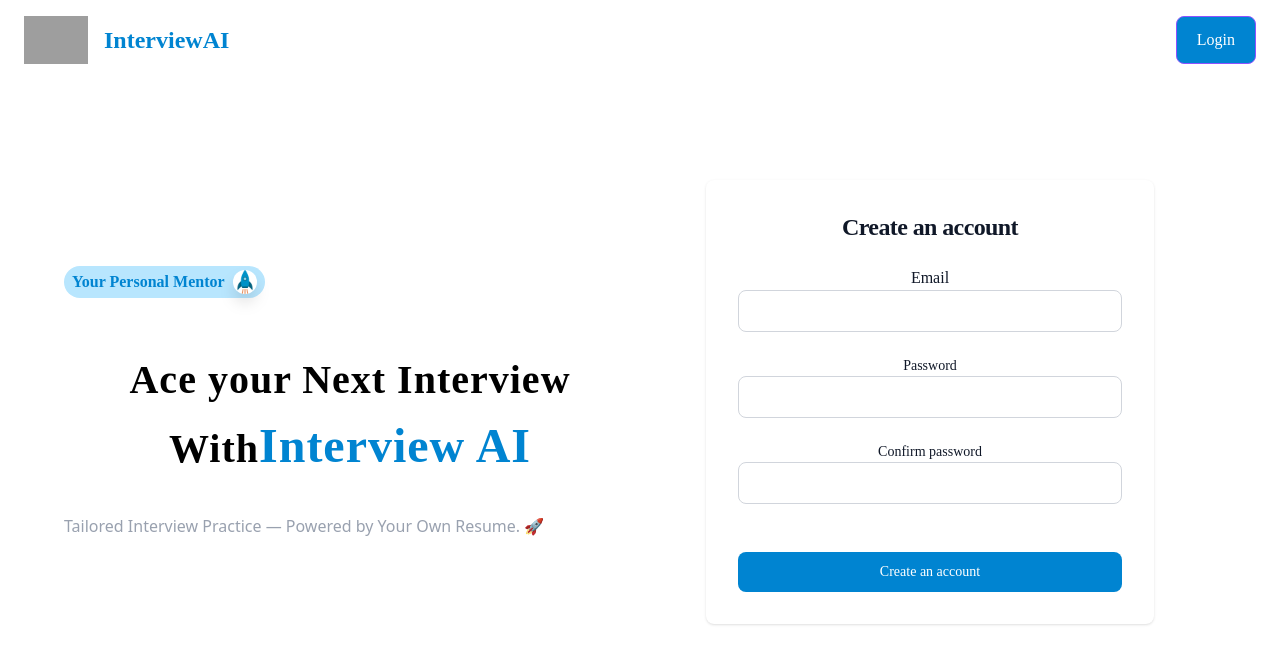
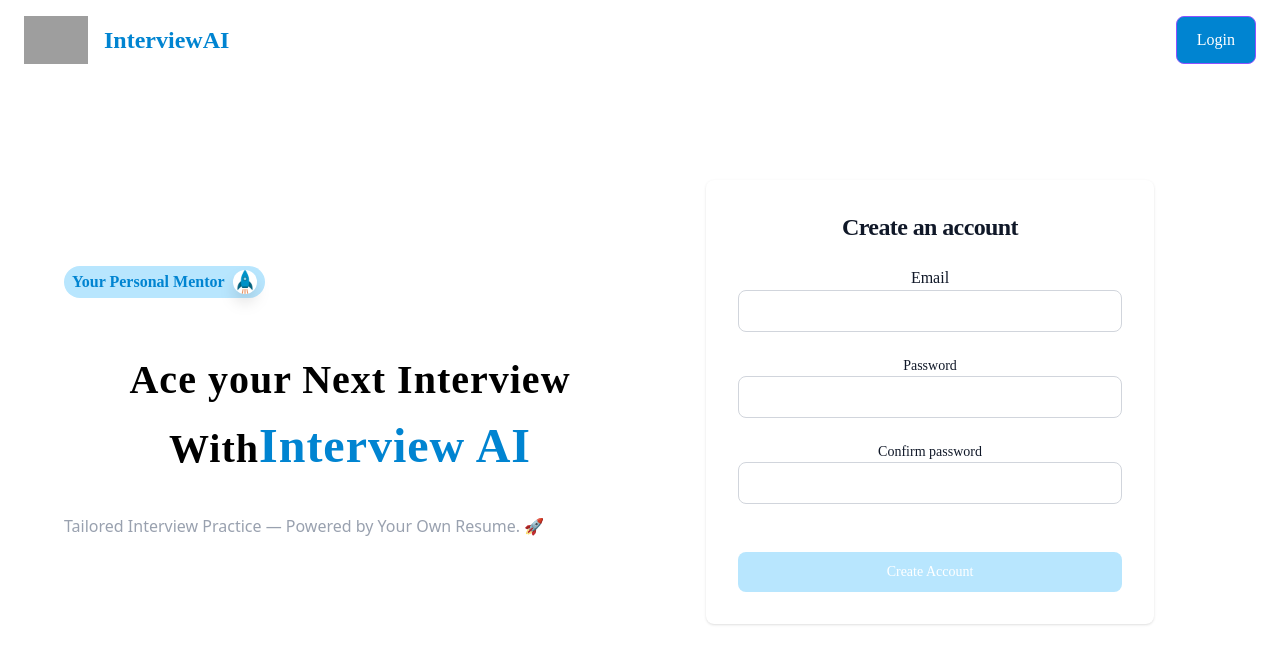
Before and after one commit to SChandana21/interviewai, a React (Create React App) app: page / in a window 1280 px wide. Shown: the top 664 px of the page. Built offline with nearby package versions, Linux system fonts and the light colour scheme; no server answers; grey boxes are pictures that could not be loaded.

Commit message:
before submit

```diff
--- a/package.json
+++ b/package.json
@@ -8,6 +8,7 @@
     "@testing-library/jest-dom": "^6.9.1",
     "@testing-library/react": "^16.3.0",
     "@testing-library/user-event": "^13.5.0",
+    "axios": "^1.12.2",
     "react": "^19.2.0",
     "react-dom": "^19.2.0",
     "react-hot-toast": "^2.6.0",
--- a/src/Components/Signup.js
+++ b/src/Components/Signup.js
@@ -2,6 +2,7 @@ import React, { useState } from 'react'
 import Internshiplogo from '../img/Startup.png';
 import { useRef, useEffect } from 'react';
 import toast, { Toaster } from "react-hot-toast";
+import axios from 'axios';
 
 const Signup = () => {
     const [useremail, setuseremail] = useState('');
@@ -41,7 +42,7 @@ const Signup = () => {
             if (!result && password) {
                 toast.error("Invalid Password", {
                     duration: 5000,
-                    ariaProps: {role: "alert", "aria-live": "assertive"},
+                    ariaProps: { role: "alert", "aria-live": "assertive" },
                 })
             }
         }, 600);
@@ -57,12 +58,14 @@ const Signup = () => {
             if (!passwordmatchingres && confirmpassword) {
                 toast.error("Passwords not matching, Please check", {
                     duration: 5000,
-                ariaProps: {role: "alert", "aria-live": "assertive"},
+                    ariaProps: { role: "alert", "aria-live": "assertive" },
                 })
             }
         }, 600);
         return () => clearTimeout(timeout);
     }, [confirmpassword, password])
+
+    const submitform = axios.post()
 
     return (
         <>
@@ -87,8 +90,8 @@ const Signup = () => {
           cursor-pointer rounded-lg px-5 py-2 h-12
           bg-sky-600 border border-violet-500
           text-white text-base
-          hover:bg-violet-600 focus:bg-violet-700
-          focus:outline-none focus:ring-4 focus:ring-violet-200
+          hover:bg-sky-700 focus:bg-sky-700
+          focus:outline-none focus:ring-4 focus:ring-sky-200
           transition duration-300
           "
                     >
@@ -147,8 +150,8 @@ const Signup = () => {
                                     <div>
                                         <label htmlFor='confirmpassword' class="block mb-2 text-sm font-medium text-gray-900 font-poppins">
                                             Confirm password
-                                            <input className=" border border-gray-300 text-gray-900 sm:text-sm rounded-lg block w-full p-2.5 font-poppins" id="confirmpassword" type="password" required autoComplete='off' onChange={(e) => setconfirmpassword(e.target.value)} value={confirmpassword} aria-describedby={!matchingpassword && confirmpassword ? "confirmpass-error" : undefined } />
-                                          {!matchingpassword && confirmpassword &&  (
+                                            <input className=" border border-gray-300 text-gray-900 sm:text-sm rounded-lg block w-full p-2.5 font-poppins" id="confirmpassword" type="password" required autoComplete='off' onChange={(e) => setconfirmpassword(e.target.value)} value={confirmpassword} aria-describedby={!matchingpassword && confirmpassword ? "confirmpass-error" : undefined} />
+                                            {!matchingpassword && confirmpassword && (
                                                 <span id="confirmpass-error" className="sr-only">
                                                     Passwords Not matching
                                                 </span>
@@ -159,8 +162,14 @@ const Signup = () => {
 
                                     </div>
 
-                                    <button class="w-full cursor-pointer font-poppins  bg-sky-600 hover:bg-blue-700 focus:ring-4 focus:outline-none focus:ring-primary-300 font-medium rounded-lg text-sm px-5 py-2.5 text-center  focus:ring-blue-800 text-white" type="submit">
-                                        Create an account
+                                    <button
+                                        disabled={!validuseremail || !password || !confirmpassword}
+                                        className={`w-full font-poppins text-sm px-5 py-2.5 rounded-lg text-center font-medium focus:outline-none focus:ring-4 ${validpassword && validuseremail && matchingpassword
+                                                ? "bg-sky-600 hover:bg-sky-700 focus:ring-blue-800 cursor-pointer"
+                                                : "bg-sky-200 bg-opacity-50 cursor-not-allowed focus:ring-blue-300"
+                                            } text-white`}
+                                        type="submit"
+                                    > Create Account
                                     </button>
 
                                 </div>
--- a/src/output.css
+++ b/src/output.css
@@ -8,7 +8,10 @@
     --font-mono: ui-monospace, SFMono-Regular, Menlo, Monaco, Consolas, "Liberation Mono",
       "Courier New", monospace;
     --color-sky-200: oklch(90.1% 0.058 230.902);
+    --color-sky-500: oklch(68.5% 0.169 237.323);
     --color-sky-600: oklch(58.8% 0.158 241.966);
+    --color-sky-700: oklch(50% 0.134 242.749);
+    --color-blue-300: oklch(80.9% 0.105 251.813);
     --color-blue-700: oklch(48.8% 0.243 264.376);
     --color-blue-800: oklch(42.4% 0.199 265.638);
     --color-violet-200: oklch(89.4% 0.057 293.283);
@@ -257,6 +260,9 @@
   .border-collapse {
     border-collapse: collapse;
   }
+  .cursor-not-allowed {
+    cursor: not-allowed;
+  }
   .cursor-pointer {
     cursor: pointer;
   }
@@ -319,8 +325,14 @@
   .border-violet-500 {
     border-color: var(--color-violet-500);
   }
+  .bg-gray-400 {
+    background-color: var(--color-gray-400);
+  }
   .bg-sky-200 {
     background-color: var(--color-sky-200);
+  }
+  .bg-sky-500 {
+    background-color: var(--color-sky-500);
   }
   .bg-sky-600 {
     background-color: var(--color-sky-600);
@@ -465,11 +477,23 @@
       }
     }
   }
+  .hover\:bg-sky-700 {
+    &:hover {
+      @media (hover: hover) {
+        background-color: var(--color-sky-700);
+      }
+    }
+  }
   .hover\:bg-violet-600 {
     &:hover {
       @media (hover: hover) {
         background-color: var(--color-violet-600);
       }
+    }
+  }
+  .focus\:bg-sky-700 {
+    &:focus {
+      background-color: var(--color-sky-700);
     }
   }
   .focus\:bg-violet-700 {
@@ -483,9 +507,19 @@
       box-shadow: var(--tw-inset-shadow), var(--tw-inset-ring-shadow), var(--tw-ring-offset-shadow), var(--tw-ring-shadow), var(--tw-shadow);
     }
   }
+  .focus\:ring-blue-300 {
+    &:focus {
+      --tw-ring-color: var(--color-blue-300);
+    }
+  }
   .focus\:ring-blue-800 {
     &:focus {
       --tw-ring-color: var(--color-blue-800);
+    }
+  }
+  .focus\:ring-sky-200 {
+    &:focus {
+      --tw-ring-color: var(--color-sky-200);
     }
   }
   .focus\:ring-violet-200 {
```
Also changed, not shown: 1 other file (tests, documents, lock files or other folders). Lines whose indentation alone changed are shown as unchanged.
